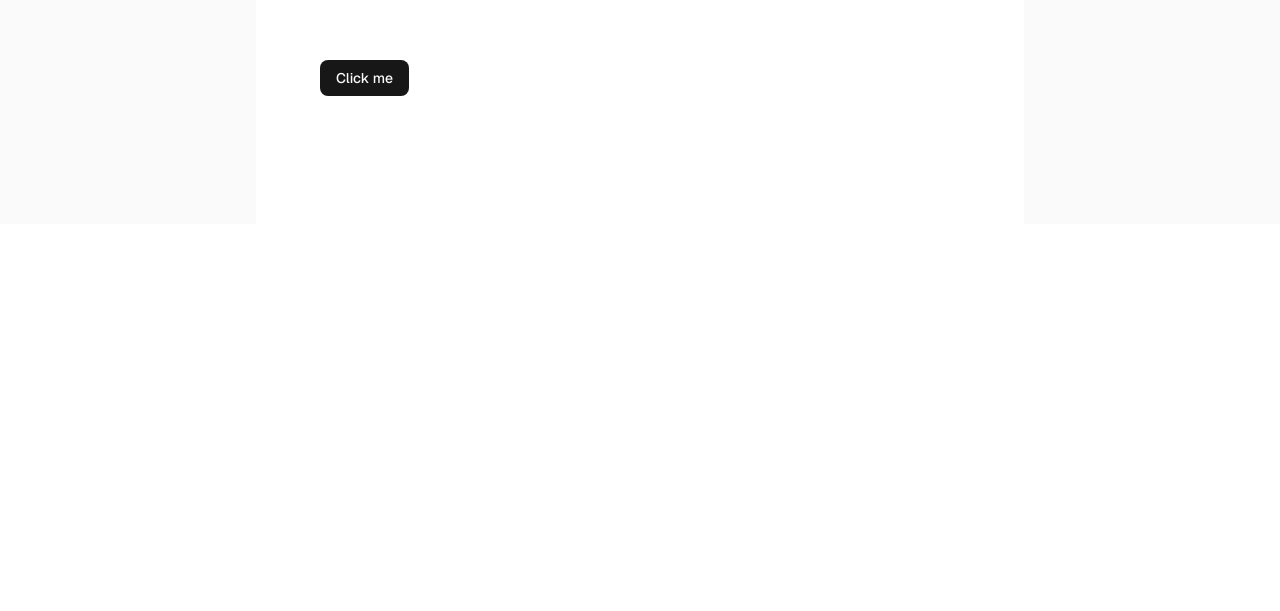
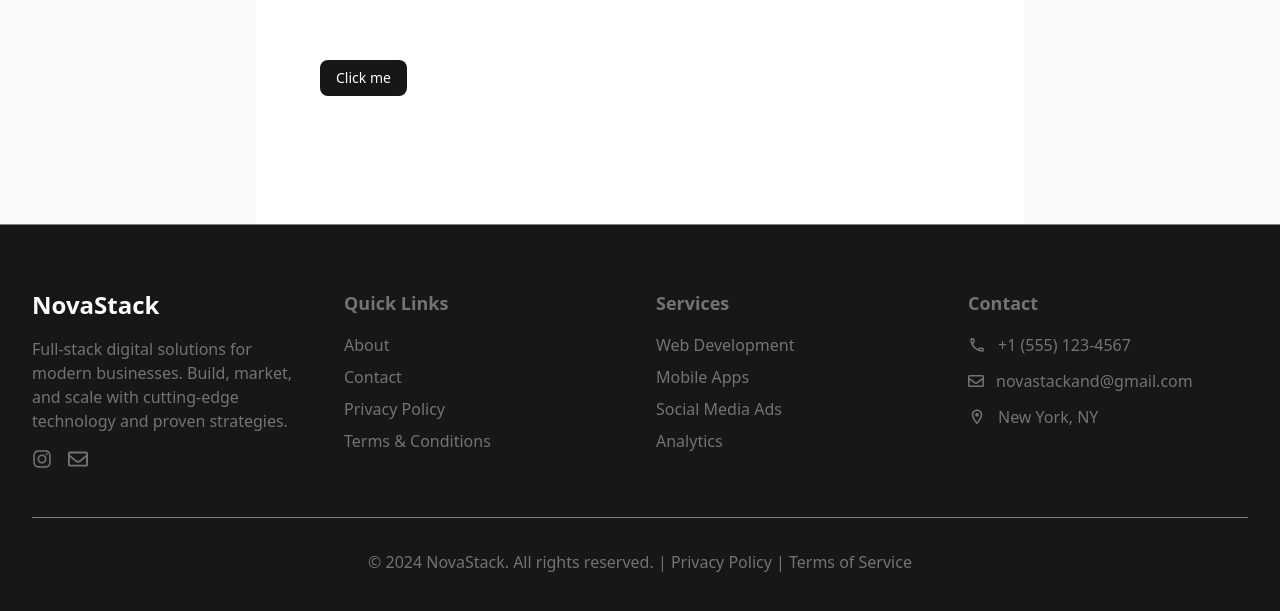
Before and after one commit to mahbubnoyon506/novastack, a Next.js app: page / in a window 1280 px wide. Shown: the part 657-1268 px from the top of the page. Before the commit the page ends 881 px from the top, so only its background shows below. Built offline with nearby package versions, Linux system fonts and the light colour scheme.

Commit message:
Footer added

```diff
--- a/app/layout.tsx
+++ b/app/layout.tsx
@@ -2,6 +2,7 @@ import type { Metadata } from "next";
 import { Geist, Geist_Mono } from "next/font/google";
 import "./globals.css";
 import Navbar from "@/components/Navbar";
+import Footer from "@/components/Footer";
 
 const geistSans = Geist({
   variable: "--font-geist-sans",
@@ -26,10 +27,11 @@ export default function RootLayout({
   return (
     <html lang="en">
       <body
-        className={`${geistSans.variable} ${geistMono.variable} antialiased`}
+      // className={`${geistSans.variable} ${geistMono.variable} antialiased`}
       >
         <Navbar />
         {children}
+        <Footer />
       </body>
     </html>
   );
--- a/components/Footer.tsx
+++ b/components/Footer.tsx
@@ -0,0 +1,159 @@
+import Link from "next/link";
+import { FaInstagram } from "react-icons/fa";
+import { FaRegEnvelope } from "react-icons/fa";
+import { MdOutlineLocationOn } from "react-icons/md";
+import { MdOutlineLocalPhone } from "react-icons/md";
+
+const quickLinks = [
+  {
+    name: "About",
+    route: "#",
+  },
+  {
+    name: "Contact",
+    route: "#",
+  },
+  {
+    name: "Privacy Policy",
+    route: "#",
+  },
+  {
+    name: "Terms & Conditions",
+    route: "#",
+  },
+];
+
+const services = [
+  {
+    name: "Web Development",
+    route: "#",
+  },
+  {
+    name: "Mobile Apps",
+    route: "#",
+  },
+  {
+    name: "Social Media Ads",
+    route: "#",
+  },
+  {
+    name: "Analytics",
+    route: "#",
+  },
+];
+
+const contact = [
+  {
+    name: "+1 (555) 123-4567",
+    icon: <MdOutlineLocalPhone size={18} />,
+  },
+  {
+    name: "novastackand@gmail.com",
+    icon: <FaRegEnvelope size={16} />,
+  },
+  {
+    name: "New York, NY",
+    icon: <MdOutlineLocationOn size={18} />,
+  },
+];
+
+export default function Footer() {
+  return (
+    <footer className="bg-primary border-t border-border/50">
+      <div className="container mx-auto px-4 sm:px-6 lg:px-8 py-16">
+        <div className="grid md:grid-cols-4 gap-8">
+          {/* Logo + Description */}
+          <div className="space-y-4">
+            <Link href="/" className="flex items-center">
+              <span className="text-2xl font-bold text-gray-50">NovaStack</span>
+            </Link>
+            <p className="text-muted-foreground">
+              Full-stack digital solutions for modern businesses. Build, market,
+              and scale with cutting-edge technology and proven strategies.
+            </p>
+            <div className="flex space-x-4">
+              {/* Instagram */}
+              <Link
+                href="#"
+                className="text-muted-foreground transition-colors"
+              >
+                <FaInstagram size={20} />
+              </Link>
+              {/* Email */}
+              <Link
+                href="#"
+                className="text-muted-foreground transition-colors"
+              >
+                <FaRegEnvelope size={20} />
+              </Link>
+            </div>
+          </div>
+
+          {/* Quick Links */}
+          <div className="space-y-4">
+            <h4 className="text-lg font-semibold text-muted-foreground">
+              Quick Links
+            </h4>
+            <ul className="space-y-2">
+              {quickLinks.map((item, idx) => (
+                <li key={idx}>
+                  <Link
+                    href={item.route}
+                    className="text-muted-foreground hover:underline transition-colors"
+                  >
+                    {item.name}
+                  </Link>
+                </li>
+              ))}
+            </ul>
+          </div>
+
+          {/* Services */}
+          <div className="space-y-4">
+            <h4 className="text-lg font-semibold text-muted-foreground">
+              Services
+            </h4>
+            <ul className="space-y-2">
+              {services.map((item, idx) => (
+                <li key={idx}>
+                  <Link
+                    href={item.route}
+                    className="text-muted-foreground hover:underline transition-colors"
+                  >
+                    {item.name}
+                  </Link>
+                </li>
+              ))}
+            </ul>
+          </div>
+
+          {/* Contact Info */}
+          <div className="space-y-4">
+            <h4 className="text-lg font-semibold text-muted-foreground">
+              Contact
+            </h4>
+            <div className="space-y-3">
+              {contact.map((item, idx) => (
+                <div
+                  key={idx}
+                  className="flex items-center space-x-3 text-muted-foreground"
+                >
+                  {item.icon}
+                  <span className="">{item.name}</span>
+                </div>
+              ))}
+            </div>
+          </div>
+        </div>
+
+        {/* Bottom Bar */}
+        <div className="border-t border-border/50 mt-12 pt-8 text-center">
+          <p className="text-muted-foreground">
+            © 2024 NovaStack. All rights reserved. | Privacy Policy | Terms of
+            Service
+          </p>
+        </div>
+      </div>
+    </footer>
+  );
+}
--- a/components/Navbar.tsx
+++ b/components/Navbar.tsx
@@ -1,4 +1,5 @@
 "use client";
+
 import { useState } from "react";
 import Link from "next/link";
 const menuItems = [
--- a/package.json
+++ b/package.json
@@ -17,6 +17,7 @@
     "postcss": "^8.5.6",
     "react": "19.2.0",
     "react-dom": "19.2.0",
+    "react-icons": "^5.5.0",
     "tailwind-merge": "^3.4.0"
   },
   "devDependencies": {
```
Also changed, not shown: 1 other file (tests, documents, lock files or other folders).
